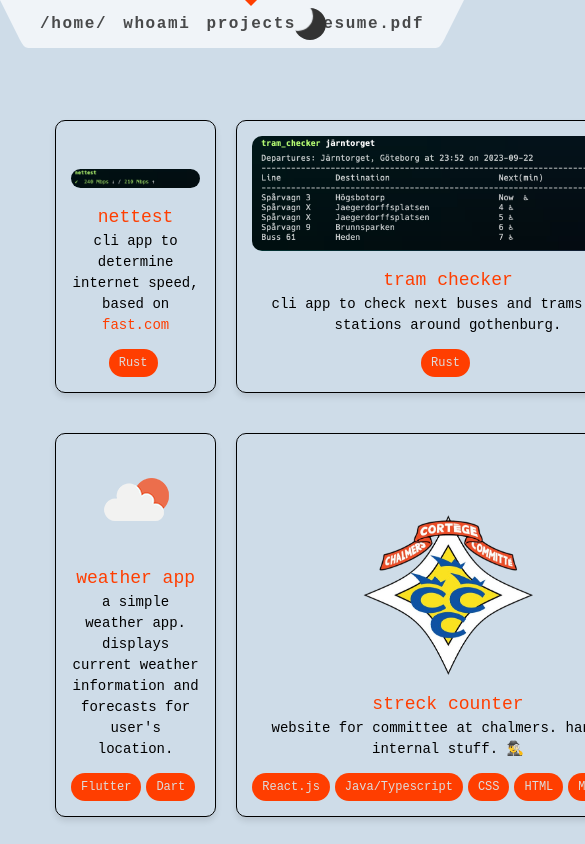
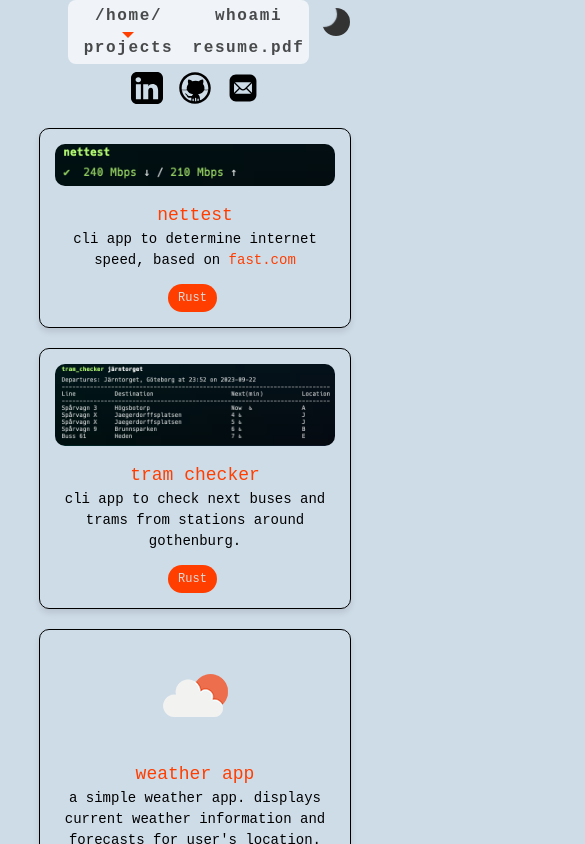
Before and after one commit to sandmanlukas/sandmanlukas.com, a SvelteKit app: page /projects in a window 390 px wide. Shown: the top 844 px of the page, 585 px wide, since content can reach past the window. Built offline with nearby package versions, Linux system fonts and the light colour scheme.

Commit message:
Add responsive design.
Fix grammar.

Update to correct link for project.

Update packages.

```diff
--- a/src/lib/ThemeSwitch/ThemeSwitch.svelte
+++ b/src/lib/ThemeSwitch/ThemeSwitch.svelte
@@ -4,12 +4,12 @@
     let darkMode: boolean = true;
 
     function handleSwitchDarkMode() {
-            darkMode = !darkMode;
+        darkMode = !darkMode;
 
-            localStorage.setItem("theme", darkMode ? "dark" : "light");
-            darkMode
-                ? document.documentElement.classList.add("dark")
-                : document.documentElement.classList.remove("dark");
+        localStorage.setItem("theme", darkMode ? "dark" : "light");
+        darkMode
+            ? document.documentElement.classList.add("dark")
+            : document.documentElement.classList.remove("dark");
     }
 
     if (browser) {
@@ -20,8 +20,7 @@
         ) {
             document.documentElement.classList.add("dark");
             darkMode = true;
-        }
-        else {
+        } else {
             document.documentElement.classList.remove("dark");
             darkMode = false;
         }
@@ -44,7 +43,7 @@
     }
 
     #theme-toggle + label {
-        @apply inline-block cursor-pointer h-8 w-8 absolute top-2 right-16 rounded-full duration-300 content-[''];
+        @apply inline-block cursor-pointer h-7 w-7 absolute top-2 rounded-full duration-300 content-[''];
     }
 
     #theme-toggle:not(:checked) + label {
--- a/src/routes/+layout.svelte
+++ b/src/routes/+layout.svelte
@@ -10,7 +10,6 @@
 
 <div data-sveltekit-preload-data="hover" class="app">
 	<Header />
-	<ThemeSwitch />
 	<PageTransition key={data.url} duration={350}>
 		<main>
 			<slot />
@@ -35,4 +34,11 @@
 		margin: 0 auto;
 		box-sizing: border-box;
 	}
+
+	@media (max-width: 580px) {
+		main {
+			padding-left: 0;
+			padding-right: 0;
+		}
+	}
 </style>
--- a/src/routes/+page.svelte
+++ b/src/routes/+page.svelte
@@ -4,7 +4,7 @@
 	const date = DateTime.local(2023, 8, 29, 12, 0, 0);
 	const streak = Math.round(Math.abs(date.diffNow("days").days));
 
-	const spotifyTrack = 'track/0LbZxI8FZU1E48EqF9XgC0?si=cc2a9508809d4939'
+	const spotifyTrack = "track/0LbZxI8FZU1E48EqF9XgC0?si=cc2a9508809d4939";
 </script>
 
 <svelte:head>
@@ -21,7 +21,7 @@
 
 	<div class="main-container">
 		<p>
-			I'm software developer interested in ML, cyber security and web
+			I'm a software developer interested in ML, cyber security and web
 			development. When I'm not coding I'm either running or trying to
 			learn how to DJ.
 		</p>
@@ -33,20 +33,13 @@
 		<p class="song-p">Current song on repeat 💿:</p>
 
 		<div id="embed-iframe" class="song-container">
-			<!--
-			<Spotify
-				height="200px"
-				width="100%"
-				spotifyLink="track/7MHjC4y8tMWDV1xA3CpqzX?si=75c6fc05bcaa4697"
-			/> -->
 			<iframe
-			title="spotify-embed"
+				title="spotify-embed"
 				style="border-radius:12px"
 				src="https://open.spotify.com/embed/{spotifyTrack}?utm_source=generator&theme=1"
 				width="100%"
 				height="152"
 				frameBorder="0"
-
 				allow="autoplay; clipboard-write; encrypted-media; fullscreen; picture-in-picture"
 				loading="lazy"
 			/>
@@ -95,4 +88,19 @@
 
 		z-index: 50;
 	}
+
+	@media (max-width: 580px) {
+		h1 {
+			margin-top: 0;
+		}
+
+		.song-p {
+			font-weight: normal;
+			font-size: small;
+		}
+
+		.running-p {
+			font-size: small;
+		}
+	}
 </style>
--- a/src/routes/Header.svelte
+++ b/src/routes/Header.svelte
@@ -1,12 +1,11 @@
-<script lang=ts>
+<script lang="ts">
 	import { page } from "$app/stores";
 
 	import github from "$lib/images/github.svg";
 	import linkedin from "$lib/images/linkedin.svg";
 	import email from "$lib/images/email.svg";
 	import cv from "$lib/cv.pdf";
-
-
+	import ThemeSwitch from "$lib/ThemeSwitch/ThemeSwitch.svelte";
 </script>
 
 <header>
@@ -39,7 +38,7 @@
 		<svg viewBox="0 0 2 3" aria-hidden="true">
 			<path d="M0,0 L0,3 C0.5,3 0.5,3 1,2 L2,0 Z" />
 		</svg>
-
+		<ThemeSwitch />
 	</nav>
 
 	<div class="corner">
@@ -58,7 +57,6 @@
 <style>
 	header {
 		display: flex;
-		/* justify-content: space; */
 	}
 
 	.corner {
@@ -76,8 +74,8 @@
 	}
 
 	.corner img {
-		width: 2em;
-		height: 2em;
+		width: 2rem;
+		height: 2rem;
 		object-fit: contain;
 	}
 
@@ -146,4 +144,40 @@
 	a:hover {
 		color: var(--color-theme-1);
 	}
+
+	/* Responsive styles */
+	@media (max-width: 580px) {
+		svg {
+			display: none;
+		}
+
+		ul {
+			display: grid;
+			grid-template-columns: 1fr 1fr;
+			justify-items: center;
+			align-items: center;
+			height: auto;
+			border-radius: 0.5rem;
+		}
+
+		ul a {
+			margin-bottom: 0.5rem;
+		}
+
+		nav a {
+			padding: 0 0.25rem;
+		}
+
+		header {
+			flex-direction: column;
+			align-items: center;
+		}
+
+		.corner {
+			display: flex;
+			width: auto;
+			gap: 1rem;
+
+		}
+	}
 </style>
--- a/src/routes/projects/+page.svelte
+++ b/src/routes/projects/+page.svelte
@@ -28,16 +28,16 @@
 			title: "streck counter",
 			description:
 				"website for committee at chalmers. handles internal stuff. 🕵️‍♂️",
-			imageUrl: '/images/streck_counter.png',
-			tech: ["React.js", "Java/Typescript", "CSS", "HTML", "MongoDB"],
+			imageUrl: "/images/streck_counter.png",
+			tech: ["React.js", "Typescript", "CSS", "HTML", "MongoDB"],
 			url: "https://streck.up.railway.app/login",
 		},
 		{
 			title: "personal website",
 			description: "portfolio website for myself.",
 			imageUrl: "/images/svelte-logo.svg",
-			tech: ["SvelteKit", "Java/Typescript", "CSS", "HTML"],
-			url: "https://sandmanlukas.github.io/",
+			tech: ["SvelteKit", "Typescript", "CSS", "HTML"],
+			url: "https://sandmanlukas.com/",
 		},
 	];
 </script>
@@ -47,9 +47,9 @@
 	<meta name="description" content="Some of my projects" />
 </svelte:head>
 
-<div class="card-container" >
+<div class="card-container">
 	{#each cards as card (card.title)}
-		<div class="card" >
+		<div class="card">
 			{#if card.imageUrl}
 				<img src={card.imageUrl} alt={card.title} />
 			{/if}
@@ -65,7 +65,6 @@
 </div>
 
 <style>
-
 	:root {
 		--background-color-light: #fff;
 		--text-color-light: #fff;
@@ -112,8 +111,7 @@
 		height: auto;
 		max-height: 10rem;
 		border-radius: 10px;
-		justify-content:start;
-
+		justify-content: start;
 	}
 
 	/* Style for the card title */
@@ -142,5 +140,23 @@
 		margin: 5px 5px 0 0; /* Add spacing between pills */
 		border-radius: 20px;
 		font-size: 12px;
+		justify-content: center;
+	}
+
+	@media (max-width: 580px) {
+		.card-container {
+			display: block;
+		}
+
+		.technology-pill-container {
+			display: grid;
+			grid-template-columns: 1fr 1fr;
+		}
+
+		.technology-pill-container > :last-child:nth-child(odd) {
+			grid-template-columns: 1fr;
+			grid-column: span 2;
+			justify-content: center;
+		}
 	}
 </style>
```
Also changed, not shown: 1 other file (tests, documents, lock files or other folders). Lines whose indentation alone changed are shown as unchanged.
